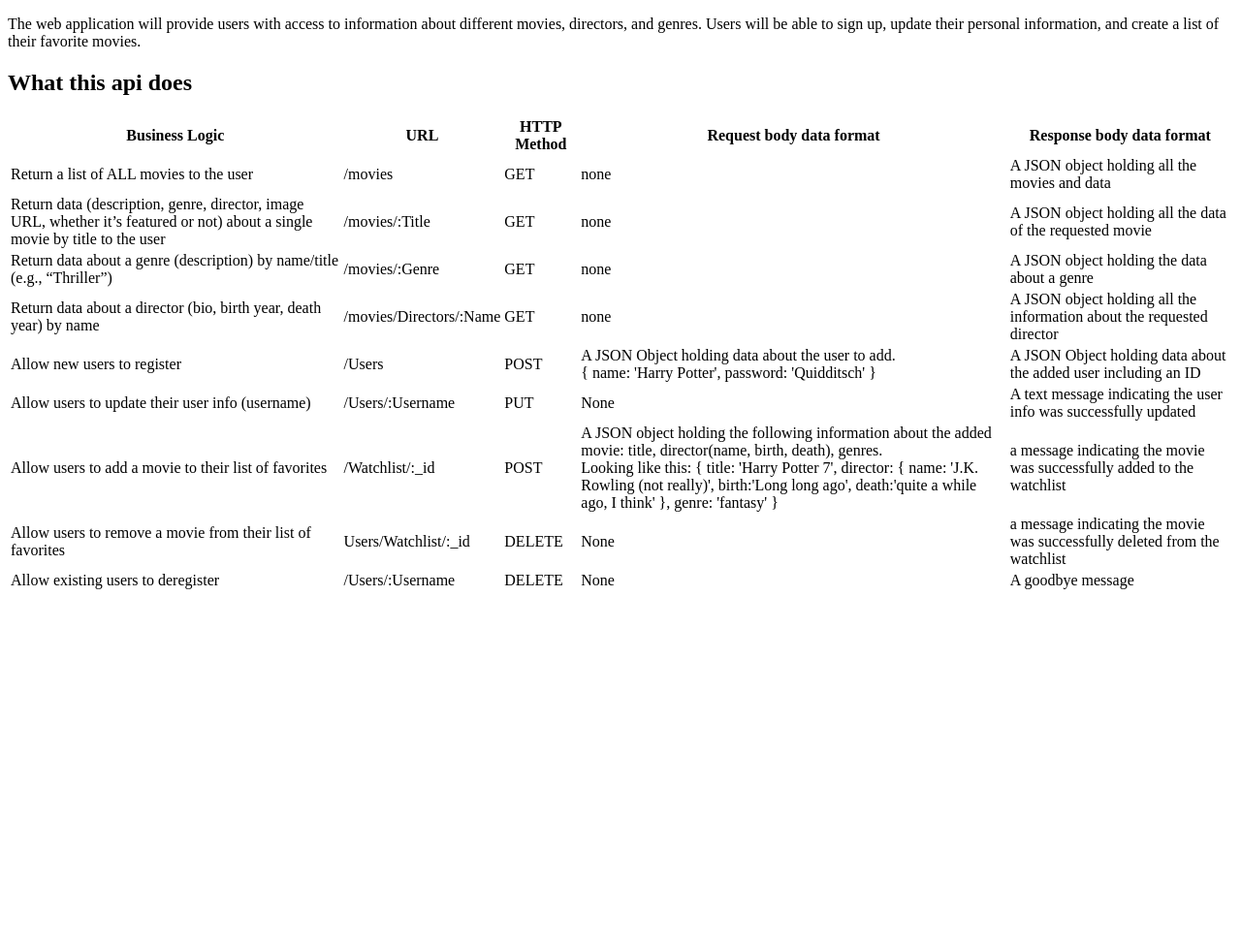
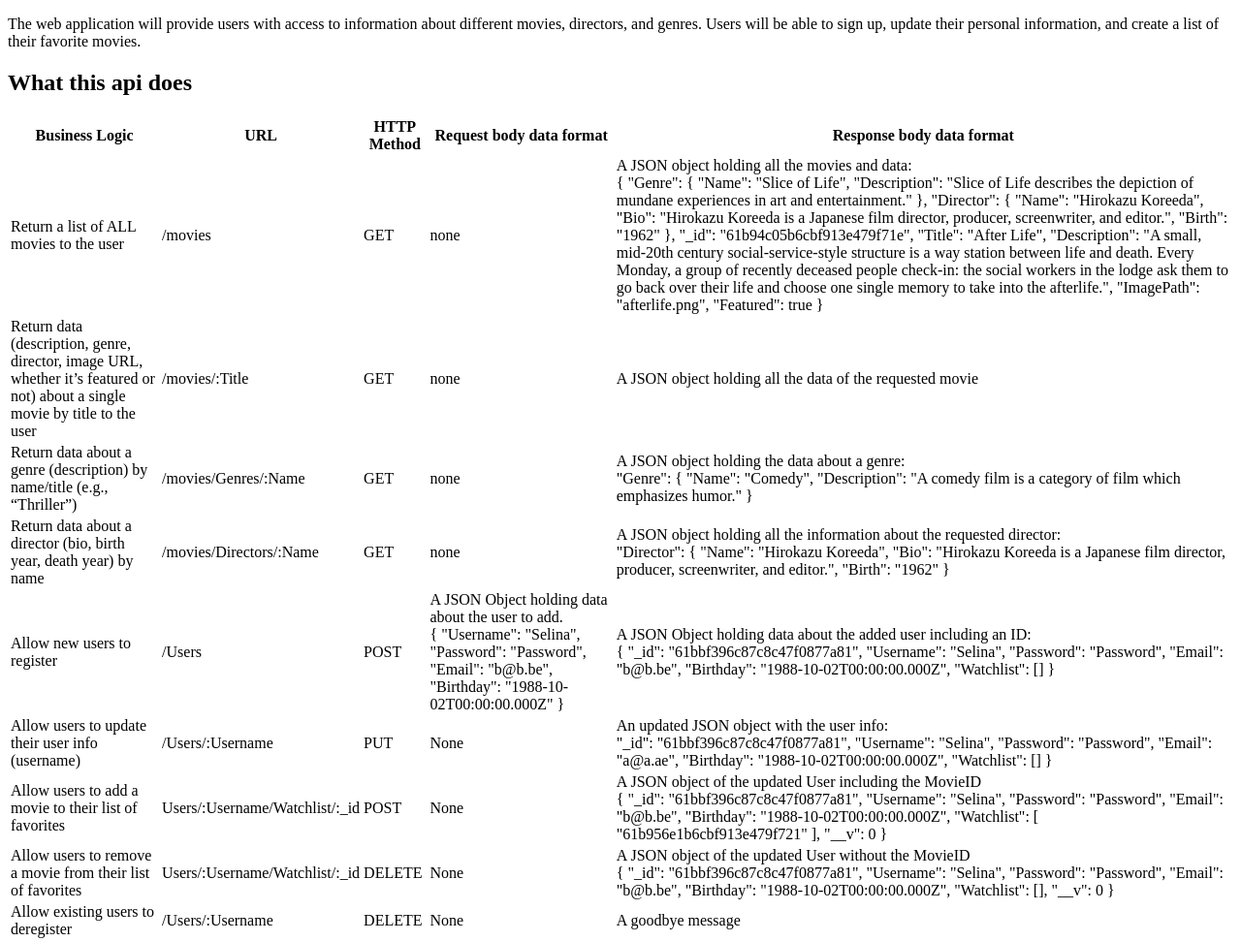
Before and after one commit to julieprograms/movie-api, a website: page public/documentation.html in a window 1280 px wide. Shown: the whole page at 97% size. Before the commit the page ends 800 px from the top, so only its background shows below. Drawn offline with Linux system fonts and the light colour scheme.

Commit message:
updated documentation to the new endpoints

```diff
--- a/index.js
+++ b/index.js
@@ -133,7 +133,7 @@ app.post('/Users', (req, res) => {
 */
 
 ///Allow user to update info by username
-app.put('/users/:Username', (req,res) => {
+app.put('/Users/:Username', (req,res) => {
   Users.findOneAndUpdate({ Username: req.params.Username}, { $set:
     {
       Username: req.body.Username,
--- a/public/documentation.html
+++ b/public/documentation.html
@@ -24,7 +24,23 @@ personal information, and create a list of their favorite movies.</p>
     <td>/movies</td>
     <td>GET</td>
     <td>none</td>
-    <td>A JSON object holding all the movies and data</td>
+    <td>A JSON object holding all the movies and data:<br>
+      {
+         "Genre": {
+             "Name": "Slice of Life",
+             "Description": "Slice of Life describes the depiction of mundane experiences in art and entertainment."
+         },
+         "Director": {
+             "Name": "Hirokazu Koreeda",
+             "Bio": "Hirokazu Koreeda is a Japanese film director, producer, screenwriter, and editor.",
+             "Birth": "1962"
+         },
+         "_id": "61b94c05b6cbf913e479f71e",
+         "Title": "After Life",
+         "Description": "A small, mid-20th century social-service-style structure is a way station between life and death. Every Monday, a group of recently deceased people check-in: the social workers in the lodge ask them to go back over their life and choose one single memory to take into the afterlife.",
+         "ImagePath": "afterlife.png",
+         "Featured": true
+     }</td>
   </tr>
   <tr>
     <td>Return data (description, genre, director, image URL, whether it’s featured or not) about a single movie by title to the user</td>
@@ -35,17 +51,26 @@ personal information, and create a list of their favorite movies.</p>
   </tr>
   <tr>
     <td>Return data about a genre (description) by name/title (e.g., “Thriller”)</td>
-    <td>/movies/:Genre</td>
+    <td>/movies/Genres/:Name</td>
     <td>GET</td>
     <td>none</td>
-    <td>A JSON object holding the data about a genre</td>
+    <td>A JSON object holding the data about a genre:<br>
+      "Genre": {
+              "Name": "Comedy",
+              "Description": "A comedy film is a category of film which emphasizes humor."
+          }</td>
   </tr>
   <tr>
     <td>Return data about a director (bio, birth year, death year) by name</td>
     <td>/movies/Directors/:Name</td>
     <td>GET</td>
     <td>none</td>
-    <td>A JSON object holding all the information about the requested director</td>
+    <td>A JSON object holding all the information about the requested director:<br>
+      "Director": {
+              "Name": "Hirokazu Koreeda",
+              "Bio": "Hirokazu Koreeda is a Japanese film director, producer, screenwriter, and editor.",
+              "Birth": "1962"
+          }</td>
   </tr>
   <tr>
     <td>Allow new users to register</td>
@@ -53,43 +78,69 @@ personal information, and create a list of their favorite movies.</p>
     <td>POST</td>
     <td>A JSON Object holding data about the user to add. <br>
       {
-        name: 'Harry Potter',
-        password: 'Quidditsch'
-      }
+    "Username": "Selina",
+    "Password": "Password",
+    "Email": "b@b.be",
+    "Birthday": "1988-10-02T00:00:00.000Z"
+}
     </td>
-    <td>A JSON Object holding data about the added user including an ID</td>
+    <td>A JSON Object holding data about the added user including an ID:   <br>  {
+      "_id": "61bbf396c87c8c47f0877a81",
+      "Username": "Selina",
+      "Password": "Password",
+      "Email": "b@b.be",
+      "Birthday": "1988-10-02T00:00:00.000Z",
+      "Watchlist": []
+  }</td>
   </tr>
   <tr>
     <td>Allow users to update their user info (username)</td>
     <td>/Users/:Username</td>
     <td>PUT</td>
     <td>None</td>
-    <td>A text message indicating the user info was successfully updated</td>
+    <td>An updated JSON object with the user info:<br>
+      "_id": "61bbf396c87c8c47f0877a81",
+      "Username": "Selina",
+      "Password": "Password",
+      "Email": "a@a.ae",
+      "Birthday": "1988-10-02T00:00:00.000Z",
+      "Watchlist": []
+  }
+    </td>
   </tr>
   <tr>
     <td>Allow users to add a movie to their list of favorites</td>
-    <td>/Watchlist/:_id</td>
+    <td>Users/:Username/Watchlist/:_id</td>
     <td>POST</td>
-    <td>A JSON object holding the following information about the added movie:
-      title, director(name, birth, death), genres.
-      <br> Looking like this: {
-        title: 'Harry Potter 7',
-        director: {
-          name: 'J.K. Rowling (not really)',
-          birth:'Long long ago',
-          death:'quite a while ago, I think'
-      },
-        genre: 'fantasy'
-      }
-    </td>
-    <td>a message indicating the movie was successfully added to the watchlist</td>
+    <td>None</td>
+    <td>A JSON object of the updated User including the MovieID
+      <br> {
+    "_id": "61bbf396c87c8c47f0877a81",
+    "Username": "Selina",
+    "Password": "Password",
+    "Email": "b@b.be",
+    "Birthday": "1988-10-02T00:00:00.000Z",
+    "Watchlist": [
+        "61b956e1b6cbf913e479f721"
+    ],
+    "__v": 0
+}</td>
   </tr>
   <tr>
     <td>Allow users to remove a movie from their list of favorites</td>
-    <td>Users/Watchlist/:_id</td>
+    <td>Users/:Username/Watchlist/:_id</td>
     <td>DELETE</td>
     <td>None</td>
-    <td>a message indicating the movie was successfully deleted from the watchlist</td>
+    <td>A JSON object of the updated User without the MovieID <br>
+      {
+      "_id": "61bbf396c87c8c47f0877a81",
+      "Username": "Selina",
+      "Password": "Password",
+      "Email": "b@b.be",
+      "Birthday": "1988-10-02T00:00:00.000Z",
+      "Watchlist": [],
+      "__v": 0
+  }</td>
   </tr>
   <tr>
     <td>Allow existing users to deregister</td>
```
